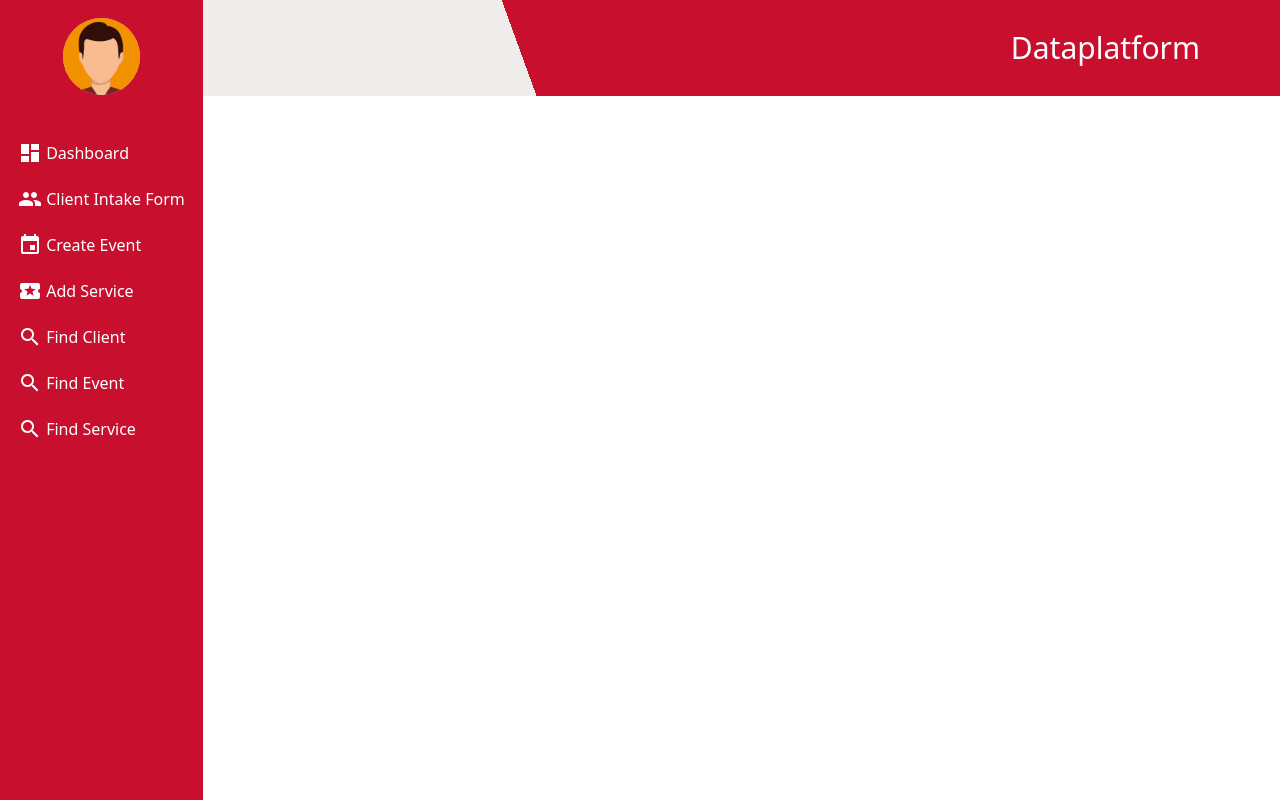
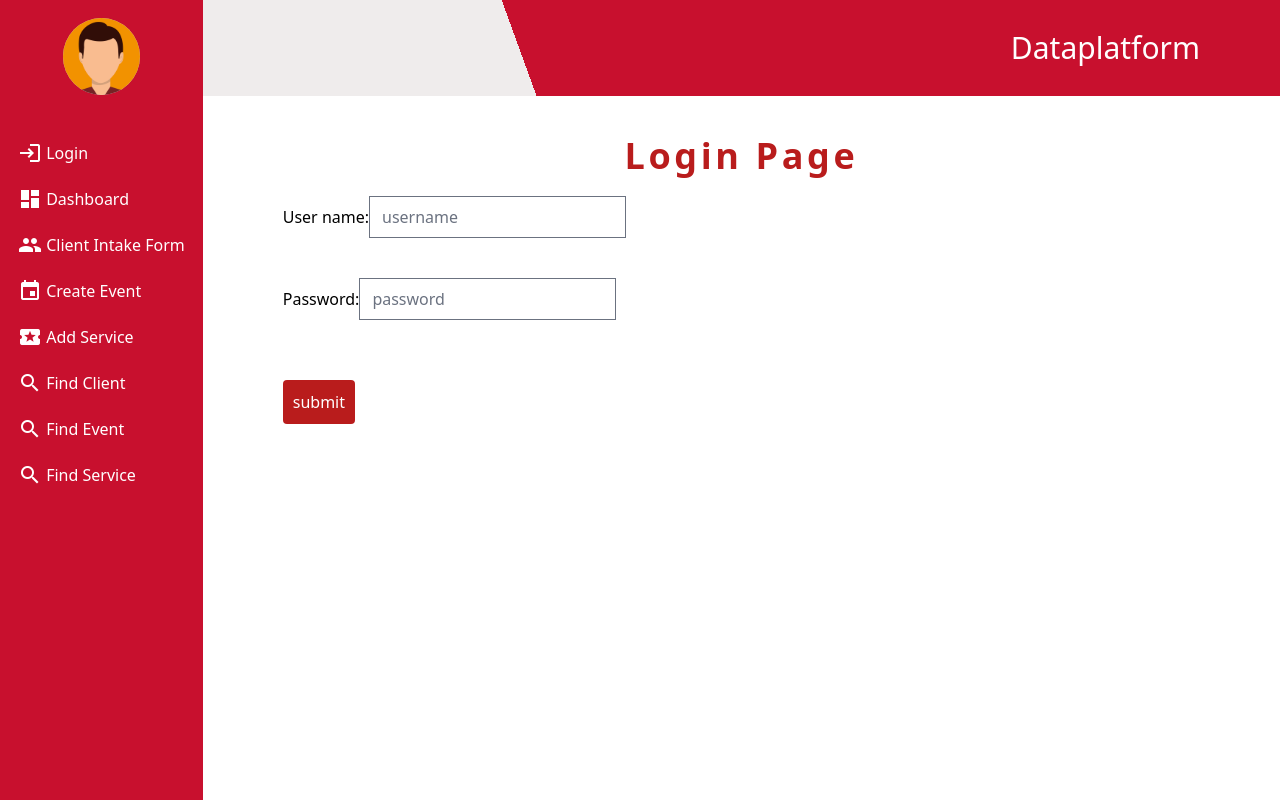
Before and after one commit to CuongTLe1/CIS4339, a Vue app in the folder frontend/: page /login in a window 1280 px wide. Built offline with nearby package versions, Linux system fonts and the light colour scheme; no server answers.

Commit message:
login page

```diff
--- a/frontend/src/App.vue
+++ b/frontend/src/App.vue
@@ -27,6 +27,16 @@ export default {
         </section>
         <nav class="mt-10">
           <ul class="flex flex-col gap-4">
+            <li>
+              <router-link class="nav-link" to="/Login">
+                <span
+                  style="position: relative; top: 6px"
+                  class="material-icons"
+                  >login</span
+                >
+                Login
+              </router-link>
+            </li>
             <li>
               <router-link to="/">
                 <span
--- a/frontend/src/components/eventForm.vue
+++ b/frontend/src/components/eventForm.vue
@@ -233,7 +233,7 @@ export default {
         </div>
 
         <div class="flex justify-between mt-10 mr-20">
-          <button class="bg-red-700 text-white rounded" type="submit">
+          <button :disabled="!isLoggedIn"  class="bg-red-700 text-white rounded" type="submit">
             Add New Event
           </button>
         </div>
--- a/frontend/src/components/intakeForm.vue
+++ b/frontend/src/components/intakeForm.vue
@@ -308,7 +308,7 @@ export default {
           <div></div>
           <!-- submit button -->
           <div class="flex justify-between mt-10 mr-20">
-            <button class="bg-red-700 text-white rounded" type="submit">
+            <button :disabled="!isLoggedIn" class="bg-red-700 text-white rounded" type="submit">
               Add Client
             </button>
           </div>
--- /dev/null
+++ b/frontend/src/components/login.vue
@@ -0,0 +1,48 @@
+
+
+<template>
+    <h1 class="font-bold text-4xl text-red-700 tracking-widest text-center mt-10"
+    >Login Page
+    </h1>
+  <div class="row justify-content-center">
+      <div class="col-md-4">
+        <form @submit.prevent="store.login(username, password)" novalidate="true">
+          <div class="px-20 py-5">
+            <label>User name:</label>
+            <input type="text" class="form-control" v-model="username" placeholder="username" required>
+          </div>
+          <div class="px-20 py-5">
+            <label>Password:</label>
+            <input type="password" class="form-control" v-model="password" placeholder="password" required>
+          </div>
+      <div class="px-20 py-10">
+      <button class="bg-red-700 text-white rounded" type="submit">
+          submit
+        </button>
+      </div>
+    </form>
+    </div>
+  </div>
+  </template>
+
+
+
+  <script>
+  import { useLoggedInUserStore } from "@/store/loggedInUser";
+
+  export default {
+    data: () => {
+      return {
+        username: "",
+        password: "",
+      };
+    },
+    setup() {
+      const store = useLoggedInUserStore()
+      return {
+        // you can return the whole store instance to use it in the template
+        store,
+      }
+    }
+  };
+  </script>
--- a/frontend/src/components/servicesForm.vue
+++ b/frontend/src/components/servicesForm.vue
@@ -70,7 +70,7 @@ export default {
         </div>
 
         <div class="flex justify-between mt-10 mr-20">
-          <button class="bg-red-700 text-white rounded" type="submit">
+          <button :disabled="!isLoggedIn" class="bg-red-700 text-white rounded" type="submit">
             Add New Service
           </button>
         </div>
--- a/frontend/src/router/index.js
+++ b/frontend/src/router/index.js
@@ -56,7 +56,13 @@ const routes = [
   name: 'updateservice',
   props: true,
   component: () => import('../components/updateService.vue'),
-}
+},
+{
+  path: '/login',
+  name: 'login',
+  component: () => import('../components/login.vue'),
+},
+
 ]
 const router = createRouter({
   history: createWebHistory(),
--- /dev/null
+++ b/frontend/src/store/loggedInUser.js
@@ -0,0 +1,44 @@
+import { defineStore } from 'pinia'
+
+//defining a store
+export const useLoggedInUserStore = defineStore({
+  // id
+  id: 'loggedInUser',
+  //central part of the store
+  state: () => {
+    return {
+      name: '',
+      isLoggedIn: false
+    }
+  },
+
+  actions: {
+    async login(username, password) {
+      try {
+        const response = await apiLogin(username, password);
+        this.$patch({
+          isLoggedIn: response.isAllowed,
+          name: response.name,
+        })
+        this.$router.push('/');
+      } catch(error) {
+        console.log(error)
+      }
+    },
+    logout() {
+      this.patch({
+        name: '',
+        isLoggedIn: false
+      });
+
+
+    }
+  }
+});
+
+//simulate a login
+function apiLogin(u, p) {
+  if (u === "ab" && p === "ab") return Promise.resolve({ isAllowed: true, name: "John Doe" });
+  if (p === "ab") return Promise.resolve({ isAllowed: false });
+  return Promise.reject(new Error("invalid credentials"));
+}
```
